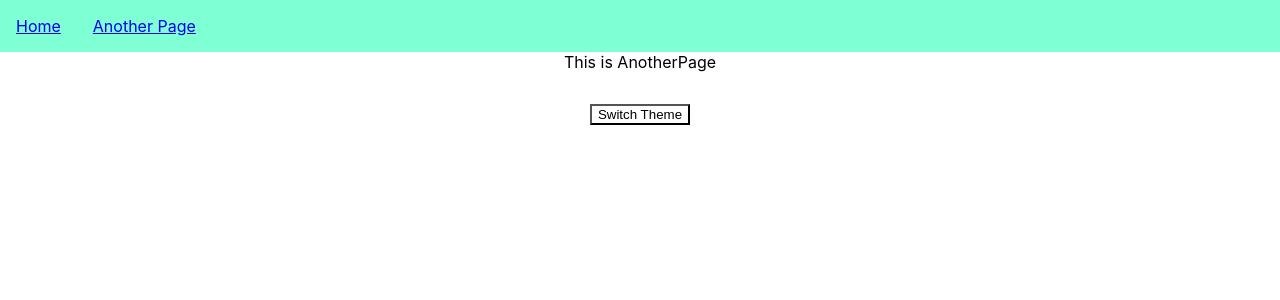
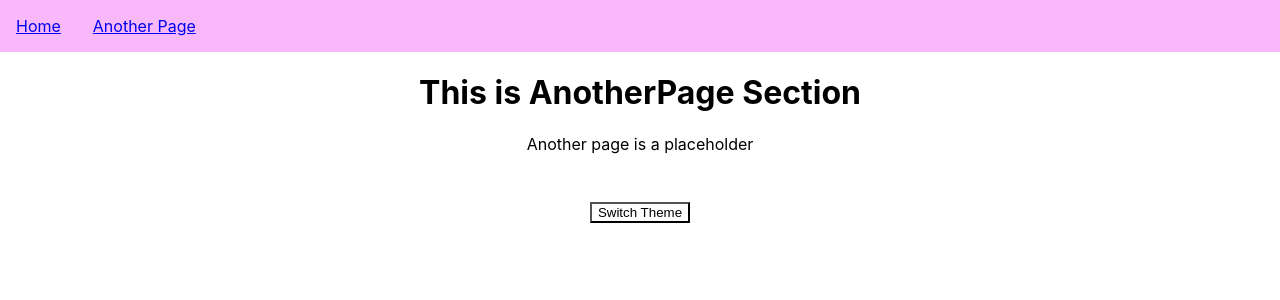
Before and after one commit to Mari3367/react-deploy-app, a React (Create React App) app: page /#/anotherPage in a window 1280 px wide. Shown: the top 300 px of the page. Built offline with nearby package versions, Linux system fonts and the light colour scheme.

Commit message:
added a few changes

```diff
--- a/src/components/AnotherPage.js
+++ b/src/components/AnotherPage.js
@@ -2,6 +2,9 @@ import React from 'react'
 
 export default function AnotherPage() {
   return (
-    <div>This is AnotherPage</div>
+    <div>
+      <h1>This is AnotherPage Section</h1>
+      <p>Another page is a placeholder</p>
+    </div>
   )
 }
--- a/src/index.css
+++ b/src/index.css
@@ -10,7 +10,7 @@ body {
 nav {
   display: flex;
   justify-content:start;
-  background-color: aquamarine;
+  background-color: rgb(249, 184, 249);
   padding: 1rem;
 }
 
@@ -18,8 +18,11 @@ nav a {
   margin-right: 2rem;
 }
 
+button {
+  margin-top: 2rem;
+}
+
 button.light {
-  margin-top: 2rem;
   background-color: white;
 }
 
```
